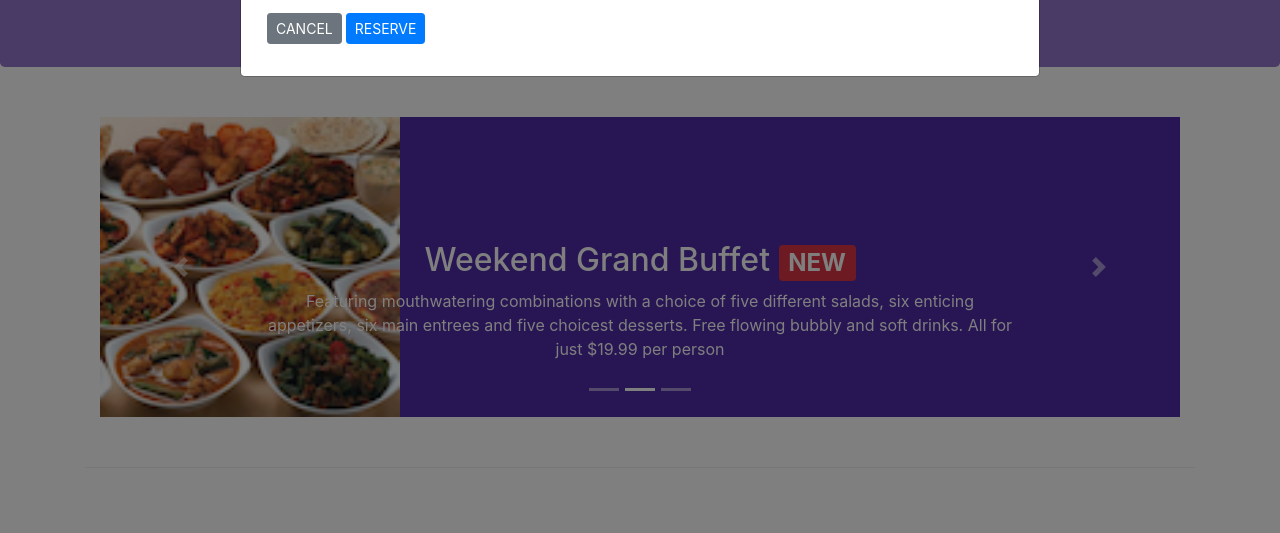
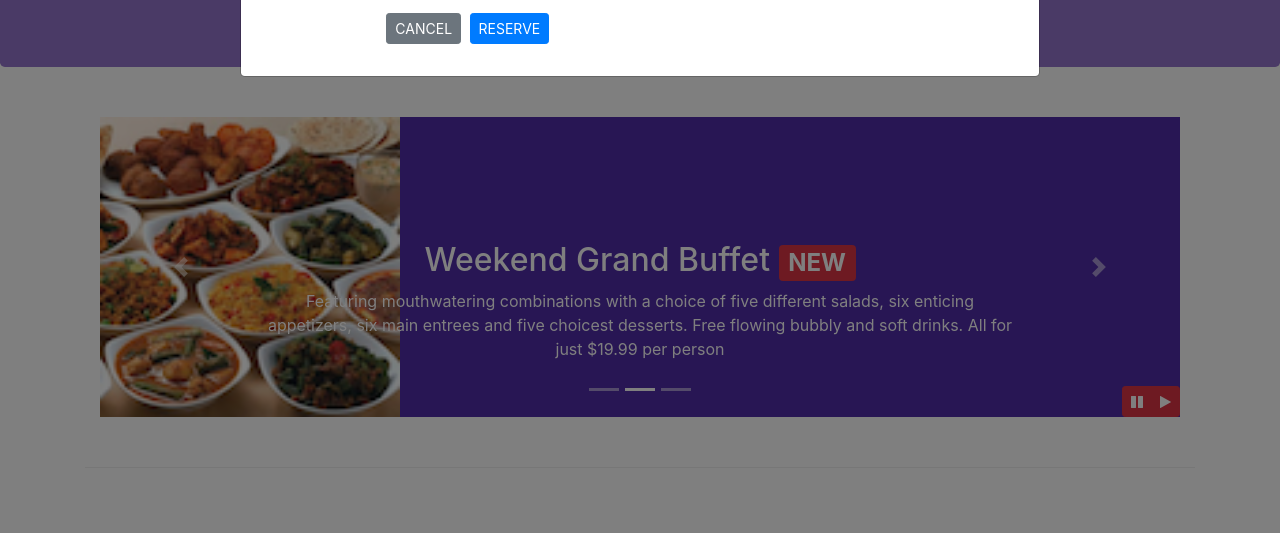
Before and after one commit to Kushagraw12/Restaurant-website-frontend, a website: page index.html in a window 1280 px wide. Both pictures are taken after a click on the link "Reserve Table". Shown: the part 267-800 px from the top of the page. Drawn offline with nearby package versions, Linux system fonts and the light colour scheme.

Commit message:
Bootstrap jQuery added

```diff
--- a/css/styles.css
+++ b/css/styles.css
@@ -60,4 +60,11 @@ body{
      left: 0;
      min-height: 300px;
  }
+
+
+#carouselButton {
+    right: 0px;
+    position: absolute;
+    bottom: 0px;
+    z-index: 1;
 }
--- a/index.html
+++ b/index.html
@@ -152,15 +152,15 @@
                         </div>
                     </div>
 
-                    <div class="form-group form-row col-sm-6">
-
+                    <div class="form-group form-row">
+                        <div class="col -sm-6 offset-sm-2">
                             <button type="button" class="btn btn-secondary btn-sm mr-1" data-dismiss="modal">
                               CANCEL
                             </button>
                             <button type="submit" class="btn btn-primary btn-sm mr-0">
                                 RESERVE
                             </button>
-
+                        </div>
                     </div>
                 </form>
             </div>
@@ -210,6 +210,14 @@
                     <a class="carousel-control-next" href="#mycarousel" role="button" data-slide="next">
                         <span class="carousel-control-next-icon"></span>
                     </a>
+                    <div class="btn-group" id="carouselButton">
+                        <button class="btn btn-danger btn-sm" id="carousel-pause">
+                            <span class="fa fa-pause"></span>
+                        </button>
+                        <button class="btn btn-danger btn-sm" id="carousel-play">
+                            <span class="fa fa-play"></span>
+                        </button>
+                    </div>
                 </div>
             </div>
         </div>
@@ -313,6 +321,20 @@
   <script src="node_modules/popper.js/dist/umd/popper.min.js"></script>
   <script src="node_modules/bootstrap/dist/js/bootstrap.min.js"></script>
 
+  <!--jQuery Controls-->
+
+  <script>
+    $(document).ready(function(){
+        $("#mycarousel").carousel( { interval: 2000 } );
+        $("#carousel-pause").click(function(){
+            $("#mycarousel").carousel('pause');
+        });
+        $("#carousel-play").click(function(){
+            $("#mycarousel").carousel('cycle');
+        });
+    });
+  </script>
+
 </body>
 
 </html>
```
